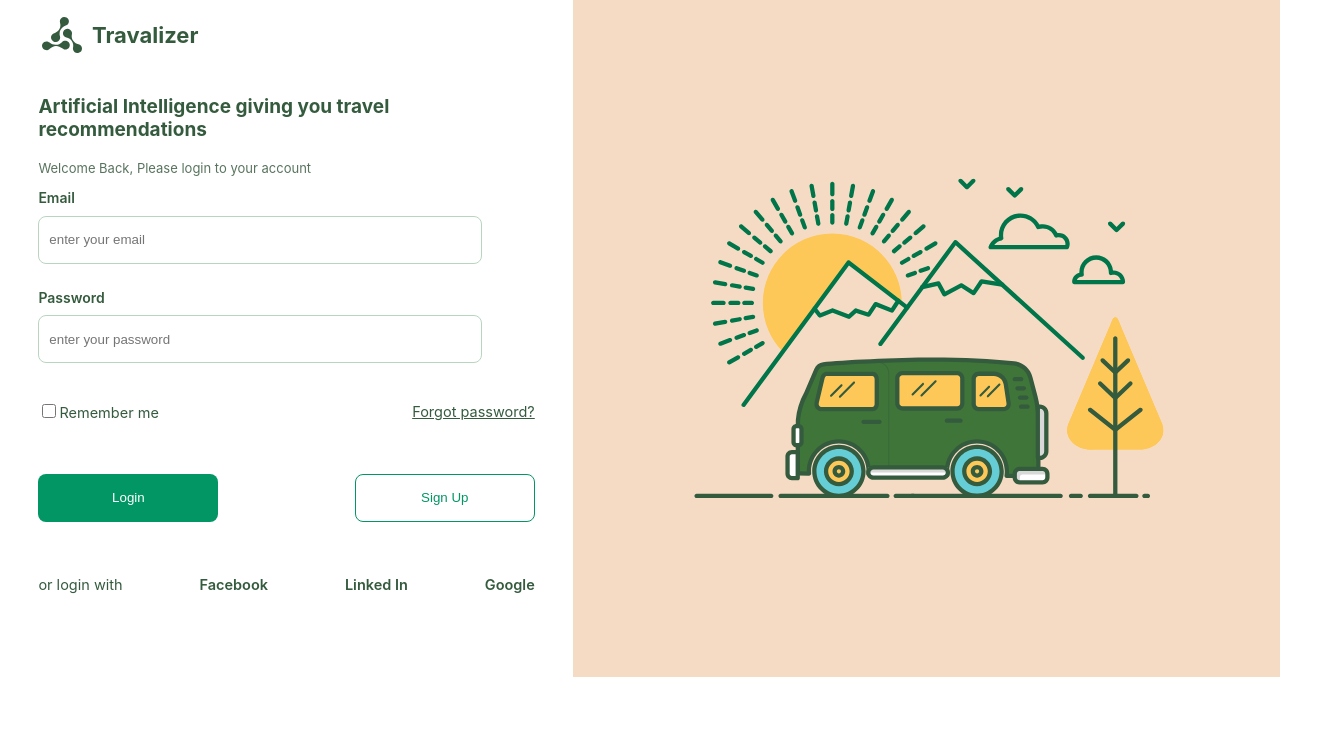
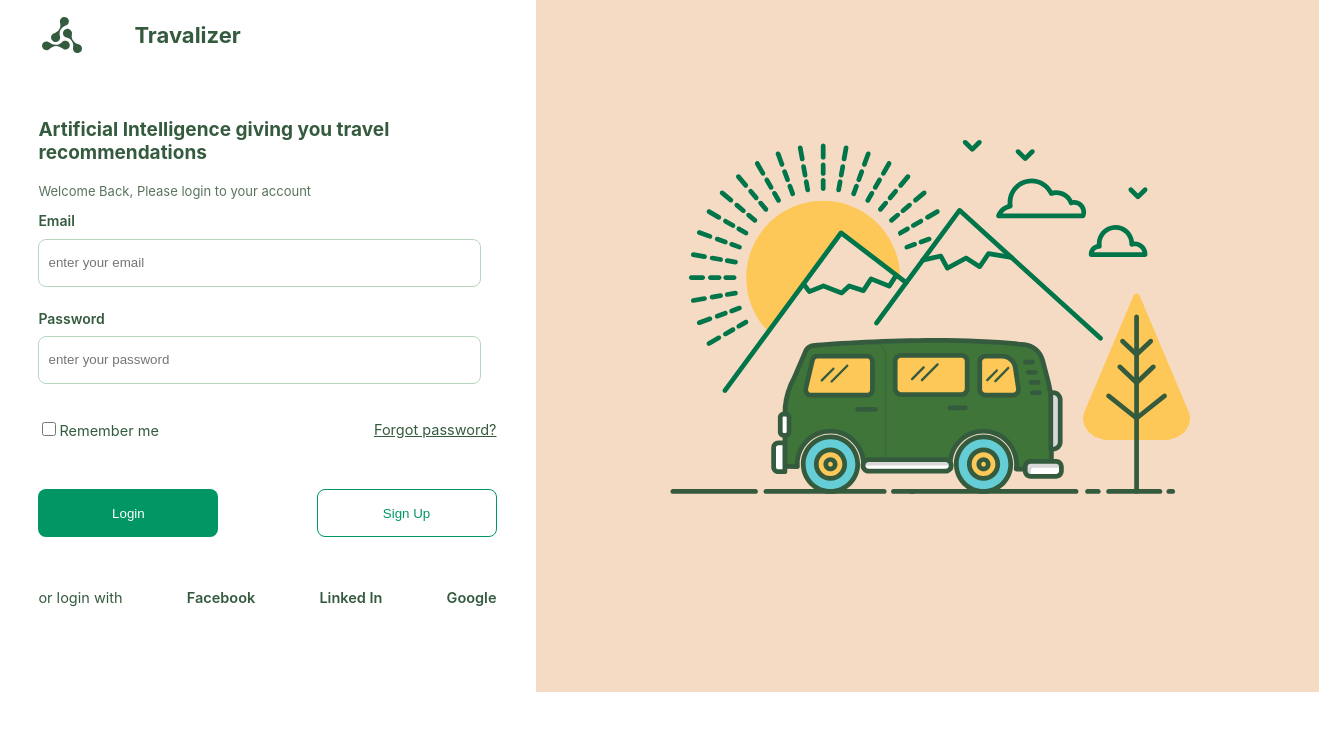
Before and after one commit to ForJessicaSake/Emotion-with-React-Login-Page, a React (Create React App) app: page / in a window 1280 px wide. Shown: the top 730 px of the page, 1319 px wide, since content can reach past the window. Built offline with nearby package versions, Linux system fonts and the light colour scheme.

Commit message:
fix:worked on the navbar

```diff
--- a/src/App.css
+++ b/src/App.css
@@ -8,7 +8,8 @@
   flex-direction: column-reverse;
   position: absolute;
   border: 1px solid black;
-  display: ;
+  display: flex;
+  justify-content: space-between;
 }
 
 .App-logo {
--- a/src/App.js
+++ b/src/App.js
@@ -1,31 +1,58 @@
 //import the styled package from emotion/styled
-import styled from '@emotion/styled'
+import styled from "@emotion/styled";
 
-import bus from './Asserts/Illustration.svg'
-import logo from './Asserts/Logo.svg'
+import bus from "./Asserts/Illustration.svg";
+import logo from "./Asserts/Logo.svg";
+import logo1 from "./Asserts/Logo1.svg";
 
 function App() {
+  const Container = styled.section``;
   const MainContent = styled.main`
+    display: flex;
     display: flex;
     justify-content: space-between;
     @media (max-width: 1024px) {
       flex-direction: column-reverse;
     }
-  `
+  `;
   const Nav = styled.nav`
     display: flex;
     justify-content: space-between;
-    width: 160px;
-    padding: 0% 0%;
-  `
+    width: 100px;
+    padding-left: 3%;
+    @media (max-width: 1024px) {
+      background-color: #355b3e;
+      width: 100%;
+      display: flex;
+      justify-content: center;
+      padding-left: 0%;
+    }
+  `;
+
+  const Logo = styled.img`
+    @media (max-width: 1024px) {
+      display: none;
+    }
+  `;
+
+  const Logo1 = styled.img`
+    display:none @media (max-width:1024px) {
+      display: block;
+    }
+  `;
   const BrandName = styled.h1`
     color: #355b3e;
     font-size: 22px;
     font-weight: 700;
-  `
+    @media (max-width: 1024px) {
+      color: white;
+      padding-left: 2%;
+    }
+  `;
   const Text = styled.section`
-    padding: 0% 3%;
-  `
+    padding-top: 2%;
+    padding-left: 3%;
+  `;
 
   const HeaderText = styled.h3`
     color: #355b3e;
@@ -35,22 +62,22 @@ function App() {
     @media (max-width: 1024px) {
       font-size: 19px;
     }
-  `
+  `;
   const HeaderWelcomeMessage = styled.p`
     color: #58745e;
     font-size: 13px;
-  `
+  `;
   const Form = styled.div`
     display: grid;
     grid-template-columns: repeat(1, 1fr);
-  `
+  `;
 
   const Label = styled.label`
     color: #355b3e;
     font-size: 14px;
     font-weight: 600;
     margin-bottom: 2%;
-  `
+  `;
   const Input = styled.input`
     width: 422px;
     height: 46px;
@@ -62,7 +89,7 @@ function App() {
     @media (max-width: 1024px) {
       width: 345px;
     }
-  `
+  `;
   const Options = styled.section`
     display: flex;
     justify-content: space-between;
@@ -73,24 +100,24 @@ function App() {
       font-size: 14px;
       width: 355px;
     }
-  `
+  `;
   const CheckboxInput = styled.input`
     background-color: #355b3e;
     margin-top: 2%;
     width: 14px;
     height: 14px;
     cursor: pointer;
-  `
+  `;
   const ForgotPassword = styled.p`
     text-decoration: underline;
-  `
+  `;
   const CallToAction = styled.section`
     display: flex;
     justify-content: space-between;
     @media (max-width: 1024px) {
       width: 355px;
     }
-  `
+  `;
 
   const Button = styled.button`
     width: 180px;
@@ -105,7 +132,7 @@ function App() {
     @media (max-width: 1024px) {
       width: 160px;
     }
-  `
+  `;
   const ButtonLogin = styled.button`
     width: 180px;
     height: 48px;
@@ -118,7 +145,7 @@ function App() {
     @media (max-width: 1024px) {
       width: 160px;
     }
-  `
+  `;
   const UnorderedList = styled.ul`
     display: flex;
     justify-content: space-between;
@@ -130,34 +157,44 @@ function App() {
     @media (max-width: 1024px) {
       width: 355px;
     }
-  `
+  `;
   const List = styled.li`
     list-style: none;
     font-weight: 600;
-  `
+  `;
 
   const Listparagraph = styled.p`
     @media (max-width: 1024px) {
       display: none;
     }
-  `
+  `;
   const Image = styled.img`
     width: 100%;
+    padding-left: 5%;
     @media (max-width: 1024px) {
       width: 100%;
       height: 10%;
+      padding-left: -0%;
     }
-  `
-
+  `;
+  const ImgContainer = styled.div`
+    width: 70%;
+    margin-top: -10%;
+    @media (max-width: 1024px) {
+      margin-top: -0%;
+      width: 100%;
+    }
+  `;
   return (
-    <MainContent>
-
-      <Text>
+    <Container>
       <Nav>
-          <img src={logo} alt="Logo" />
+        <Logo src={logo} alt="Logo" />
+        <Logo1 src={logo1} alt="Logo1" />
         <BrandName>Travalizer</BrandName>
       </Nav>
 
+      <MainContent>
+        <Text>
           <header>
             <HeaderText>
               Artificial Intelligence giving you travel recommendations
@@ -197,11 +234,11 @@ function App() {
           </footer>
         </Text>
 
-      <section>
+        <ImgContainer>
           <Image src={bus} alt="a bus" />
-      </section>
-
+        </ImgContainer>
       </MainContent>
-  )
+    </Container>
+  );
 }
-export default App
+export default App;
```
Also changed, not shown: src/Asserts/Logo1.svg (added). Lines whose indentation alone changed are shown as unchanged.
